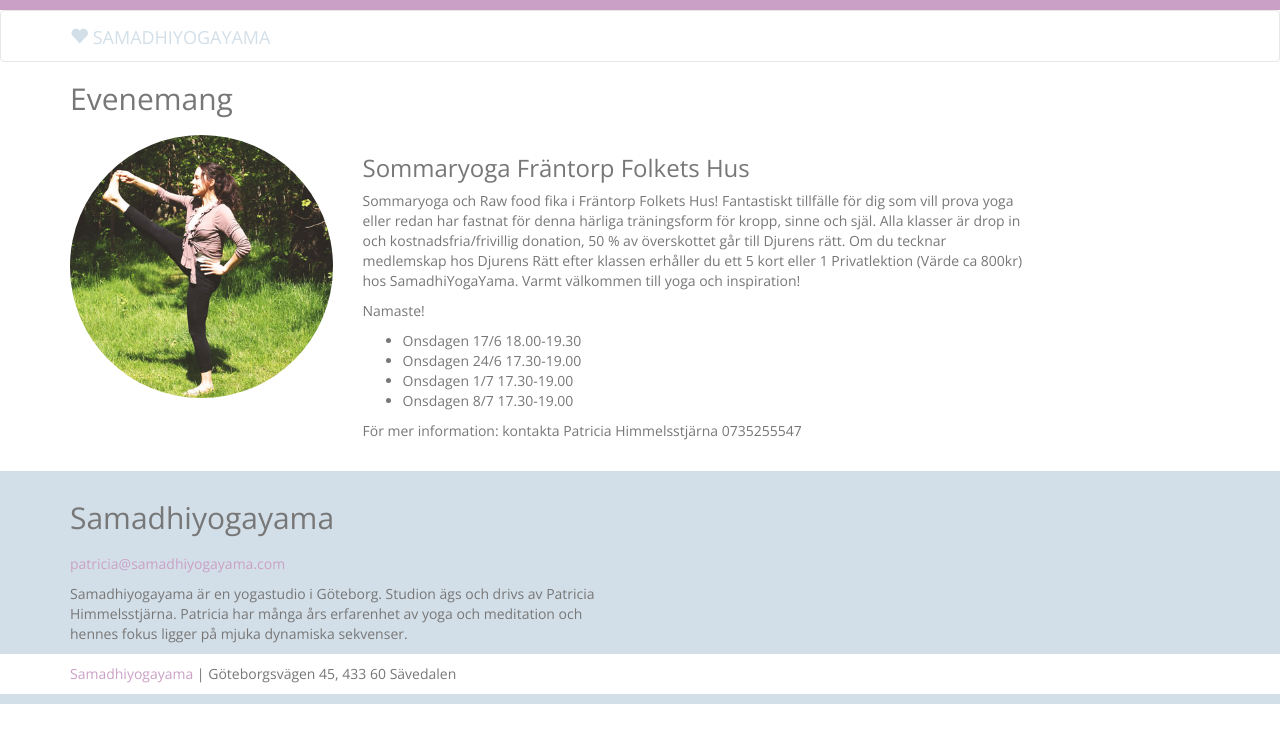
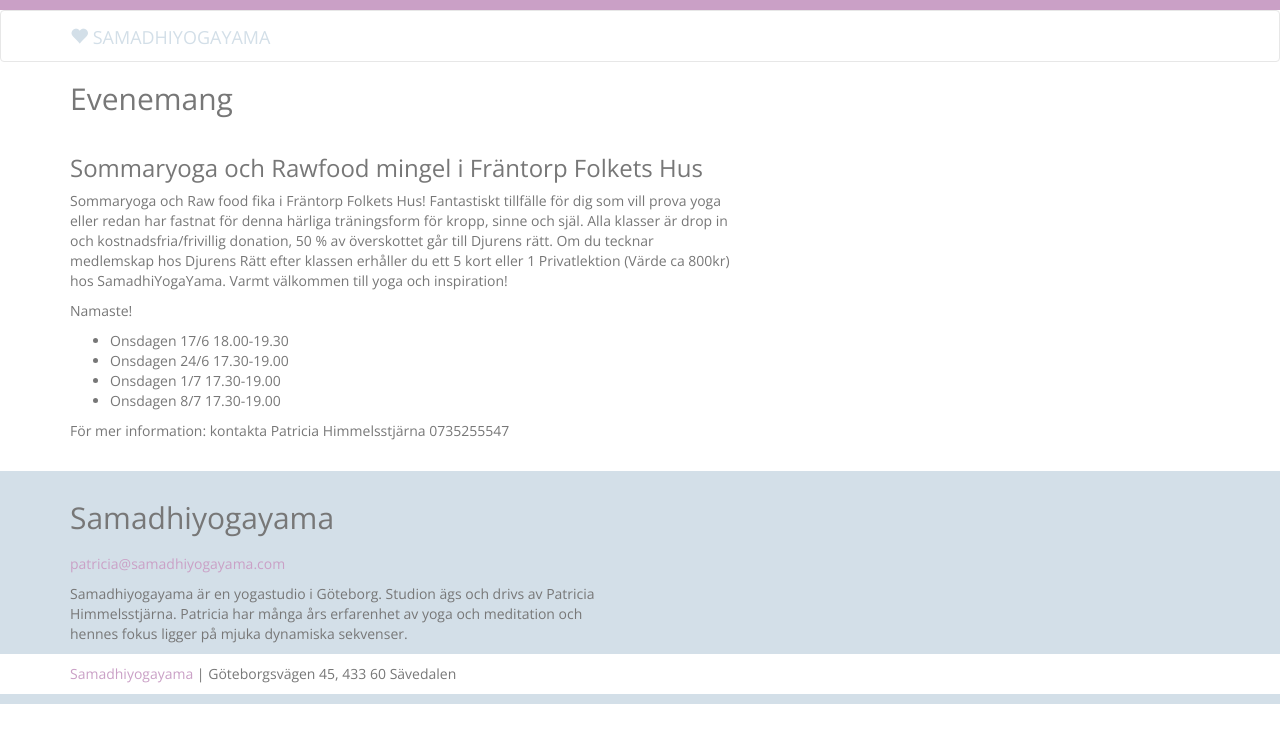
Before and after one commit to xljoha/patricia, a Jekyll site: the page built from evenemang/index.html, in a window 1280 px wide. Shown: the top 743 px of the page. Built offline with Jekyll 4.4.1, drawn with Linux system fonts in a browser that asks for light colours; nearby versions of some CDN libraries.

Commit message:
various updates

```diff
--- a/evenemang/index.html
+++ b/evenemang/index.html
@@ -9,11 +9,8 @@ layout: default
 	</div>
 
 	<section class="row">
-		<div class="col-xs-12 col-sm-3">
-			<img src="{{site.baseurl}}/images/patricia_standing_toe.jpg" class="img-responsive img-circle">
-		</div>
-		<div class="col-xs-12 col-sm-9 text-wrapper">
-			<h3>Sommaryoga Fräntorp Folkets Hus</h3>
+		<div class="col-xs-12 text-wrapper">
+			<h3>Sommaryoga och Rawfood mingel i Fräntorp Folkets Hus</h3>
 			<p>
 			Sommaryoga och Raw food fika i Fräntorp Folkets Hus! Fantastiskt tillfälle för dig som vill prova yoga eller redan har fastnat för denna härliga träningsform för kropp, sinne och själ.  Alla klasser är drop in och kostnadsfria/frivillig donation, 50 % av överskottet går till Djurens rätt. Om du tecknar medlemskap hos Djurens Rätt efter klassen erhåller du ett 5 kort eller 1 Privatlektion (Värde ca 800kr) hos SamadhiYogaYama. Varmt välkommen till yoga och inspiration! </p>
 
```
